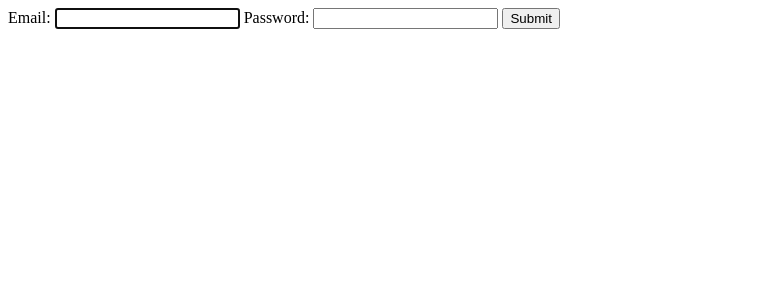
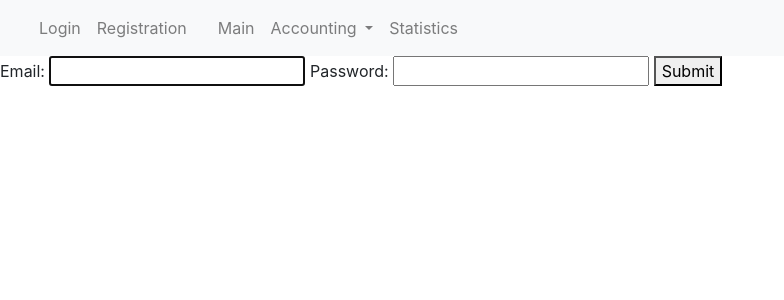
Before and after one commit to alienperfect/MyFinance, a Django app: page /accounts/login/ in a window 1280 px wide. Shown: the top 300 px of the page, without its empty margins (0-784 px from the left). Run offline with Django 4.2, Linux system fonts and the light colour scheme; some libraries are stand-ins or nearby versions.

Commit message:
site header

```diff
--- a/templates/base.html
+++ b/templates/base.html
@@ -7,6 +7,46 @@
     <title>{% block title %}{% endblock %}</title>
 </head>
 <body>
+    {% load bootstrap4 %}
+    {% bootstrap_css %}
+    {% bootstrap_javascript jquery='full' %}
+    <nav class="navbar navbar-expand-lg navbar-light bg-light">
+        <div class="collapse navbar-collapse" id="navbarNavDropdown">
+          <ul class="navbar-nav">
+            <div class="container">
+                {% if user.is_authenticated %}
+                    <li class="nav-item dropdown">
+                        <a class="nav-link dropdown-toggle" href="#" id="navbarDropdownMenuLink" data-toggle="dropdown" aria-haspopup="true" aria-expanded="false">
+                        {{ user.email }}
+                        </a>
+                        <div class="dropdown-menu" aria-labelledby="navbarDropdownMenuLink">
+                        <a class="dropdown-item" href="#">Account</a>
+                        <a class="dropdown-item" href="#">Logout</a>
+                        </div>
+                    </li>
+                {% else %}
+                    <a class="nav-link" href="#">Login</a>
+                    <a class="nav-link" href="#">Registration</a>
+                {% endif %}
+            </div>
+            <li class="nav-item">
+              <a class="nav-link" href="{% url 'main' %}">Main</a>
+            </li>
+            <li class="nav-item dropdown">
+                <a class="nav-link dropdown-toggle" href="#" id="navbarDropdownMenuLink" data-toggle="dropdown" aria-haspopup="true" aria-expanded="false">
+                Accounting
+                </a>
+                <div class="dropdown-menu" aria-labelledby="navbarDropdownMenuLink">
+                <a class="dropdown-item" href="#">Accounting</a>
+                <a class="dropdown-item" href="#">Categories</a>
+                </div>
+            </li>
+            <li class="nav-item">
+              <a class="nav-link" href="#">Statistics</a>
+            </li>
+          </ul>
+        </div>
+      </nav>
     {% block content %}{% endblock %}
 </body>
 </html>
```
